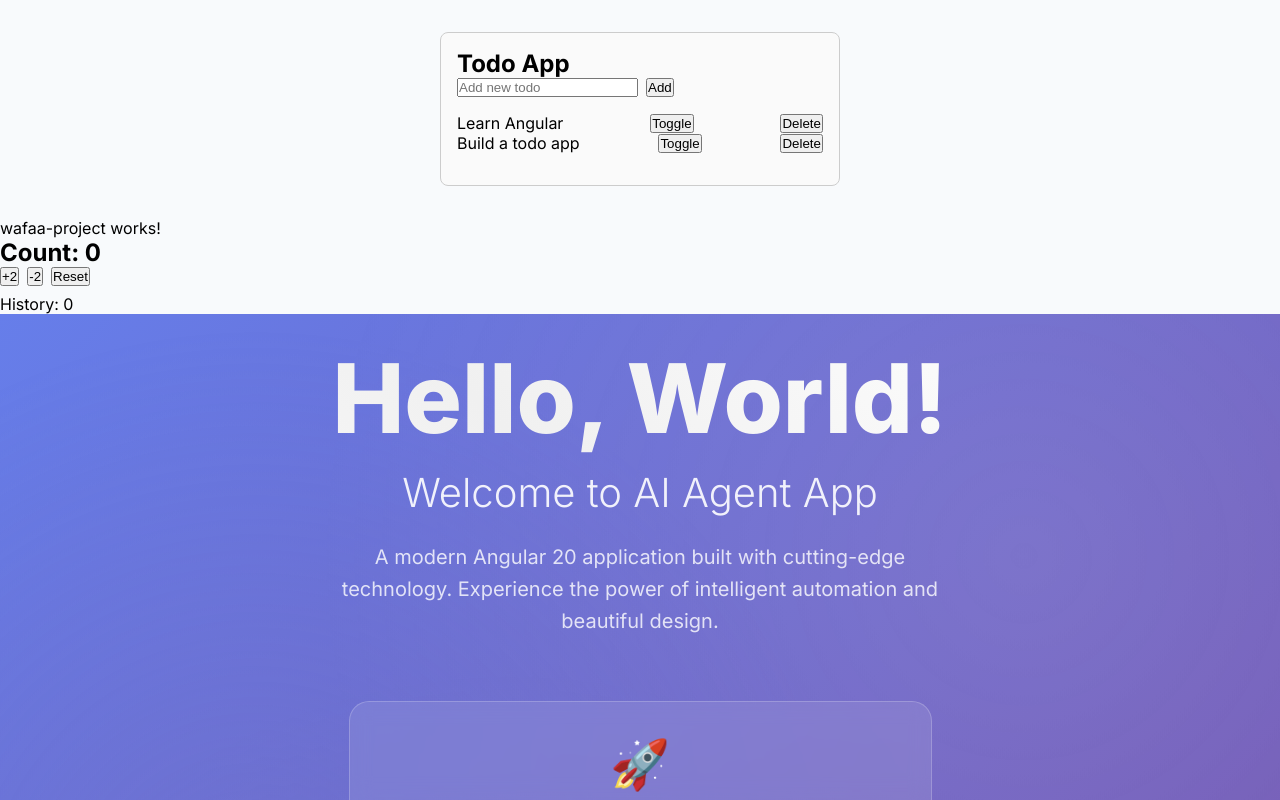
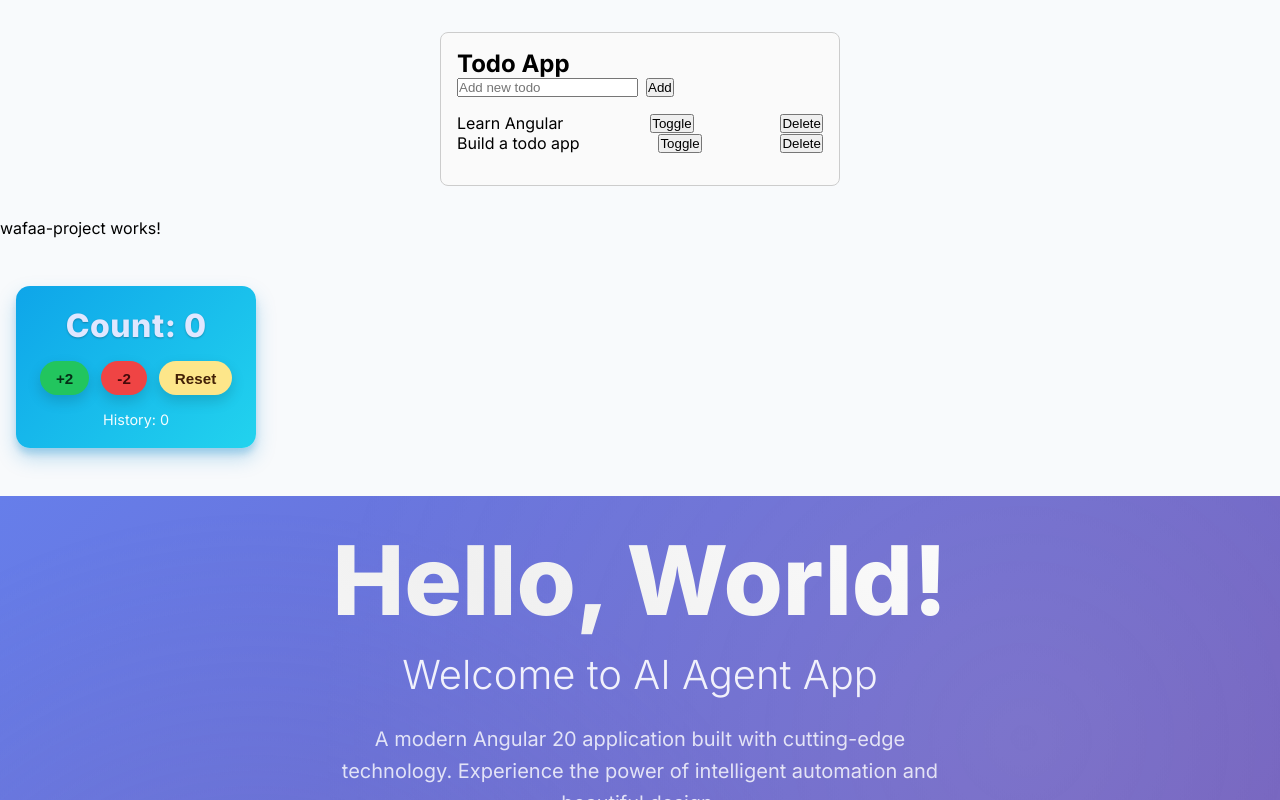
Before and after one commit to wafaa-rakchamber/ai-agent-app, an Angular app: page /hello in a window 1280 px wide. Built offline with nearby package versions, Linux system fonts and the light colour scheme.

Commit message:
Wafaa adding the counter feature

```diff
--- a/src/app/counter/counter.component.html
+++ b/src/app/counter/counter.component.html
@@ -1,9 +1,42 @@
 <div class="counter">
-  <h2>Count: {{ count() }}</h2>
+  <h2
+    class="count"
+    [class.positive]="isPositive()"
+    [class.negative]="isNegative()"
+    [class.neutral]="isNeutral()"
+    aria-live="polite"
+  >
+    Count: {{ count() }}
+  </h2>
+
   <div class="actions">
-    <button type="button" (click)="increment()">+{{ step() }}</button>
-    <button type="button" (click)="decrement()">-{{ step() }}</button>
-    <button type="button" (click)="reset()">Reset</button>
+    <button
+      type="button"
+      class="btn increment"
+      (click)="increment()"
+      [attr.aria-label]="'Increase by ' + step()"
+    >
+      +{{ step() }}
+    </button>
+
+    <button
+      type="button"
+      class="btn decrement"
+      (click)="decrement()"
+      [attr.aria-label]="'Decrease by ' + step()"
+    >
+      -{{ step() }}
+    </button>
+
+    <button
+      type="button"
+      class="btn reset"
+      (click)="reset()"
+      aria-label="Reset counter"
+    >
+      Reset
+    </button>
   </div>
-  <p>History: {{ history().join(', ') }}</p>
+
+  <p class="history">History: {{ history().join(', ') }}</p>
 </div>
--- a/src/app/counter/counter.component.scss
+++ b/src/app/counter/counter.component.scss
@@ -1,9 +1,83 @@
+:host.counter-host {
+  display: block;
+  padding: 1rem;
+}
+
 .counter {
   display: inline-block;
+  margin: 2rem auto;
+  max-width: 420px;
+  text-align: center;
+
+  padding: 1.25rem 1.5rem;
+  border-radius: 14px;
+
+  color: #ffffff;
+  background: linear-gradient(135deg, #0ea5e9 0%, #22d3ee 100%);
+  box-shadow:
+    0 10px 20px rgba(2, 132, 199, 0.25),
+    0 6px 6px rgba(2, 132, 199, 0.2);
 }
 
+.count {
+  margin: 0 0 1rem;
+  font-size: 2rem;
+  font-weight: 800;
+  letter-spacing: 0.5px;
+  text-shadow: 0 1px 2px rgba(0, 0, 0, 0.25);
+}
+
+.count.positive { color: #86efac; }  /* green-300 */
+.count.negative { color: #fecaca; }  /* red-200  */
+.count.neutral  { color: #e0e7ff; }  /* indigo-100 */
+
 .actions {
-  display: flex;
-  gap: 0.5rem;
-  margin-bottom: 0.5rem;
+  display: inline-flex;
+  align-items: center;
+  justify-content: center;
+  gap: 0.75rem;
+  margin-bottom: 0.75rem;
 }
+
+.btn {
+  appearance: none;
+  border: 0;
+  border-radius: 999px;
+  padding: 0.6rem 1rem;
+  font-weight: 700;
+  font-size: 0.95rem;
+  line-height: 1;
+  cursor: pointer;
+  transition: transform 120ms ease, box-shadow 120ms ease, opacity 120ms ease;
+  box-shadow: 0 6px 14px rgba(0, 0, 0, 0.15);
+  color: #0f172a; /* slate-900 */
+  background: #ffffff;
+}
+
+.btn:hover { transform: translateY(-1px); }
+.btn:active { transform: translateY(0); }
+.btn:focus-visible {
+  outline: 3px solid rgba(255, 255, 255, 0.7);
+  outline-offset: 2px;
+}
+
+/* Variants */
+.btn.increment {
+  background: #22c55e; /* green-500 */
+  color: #052e16;      /* green-950 for contrast */
+}
+.btn.decrement {
+  background: #ef4444; /* red-500 */
+  color: #450a0a;      /* red-950 for contrast */
+}
+.btn.reset {
+  background: #fde68a; /* amber-300 */
+  color: #422006;      /* amber-950 for contrast */
+}
+
+.history {
+  margin: 0.25rem 0 0;
+  font-size: 0.9rem;
+  color: rgba(255, 255, 255, 0.95);
+  word-break: break-word;
+}
--- a/src/app/counter/counter.component.ts
+++ b/src/app/counter/counter.component.ts
@@ -1,9 +1,12 @@
-import { ChangeDetectionStrategy, Component, effect, input, signal } from '@angular/core';
+import { ChangeDetectionStrategy, Component, effect, input, signal, computed } from '@angular/core';
 
 @Component({
   selector: 'app-counter',
   // Standalone by default in this repo; do not set `standalone: true`.
   changeDetection: ChangeDetectionStrategy.OnPush,
+  host: {
+    class: 'counter-host'
+  },
   templateUrl: './counter.component.html',
   styleUrls: ['./counter.component.scss']
 })
@@ -11,10 +14,16 @@ export class CounterComponent {
   // Inputs with defaults, using the input() function per project conventions
   readonly initialValue = input<number>(0);
   readonly step = input<number>(1);
+  // Optional behavior: when true, reset will set count to 0 instead of initialValue
+  readonly resetToZero = input<boolean>(false);
 
   // Local state via signals
   readonly count = signal<number>(this.initialValue());
   readonly history = signal<number[]>([]);
+  // Derived state for styling the count
+  readonly isPositive = computed(() => this.count() > 0);
+  readonly isNegative = computed(() => this.count() < 0);
+  readonly isNeutral = computed(() => this.count() === 0);
 
   // Track count changes and append to history (including initial value)
   private readonly track = effect(() => {
@@ -33,6 +42,8 @@ export class CounterComponent {
   }
 
   reset() {
+    // Clear history first so the effect records a single fresh entry
+    this.history.set([]);
     this.count.set(this.initialValue());
   }
 }
```
Also changed, not shown: 1 other file (tests, documents, lock files or other folders).
